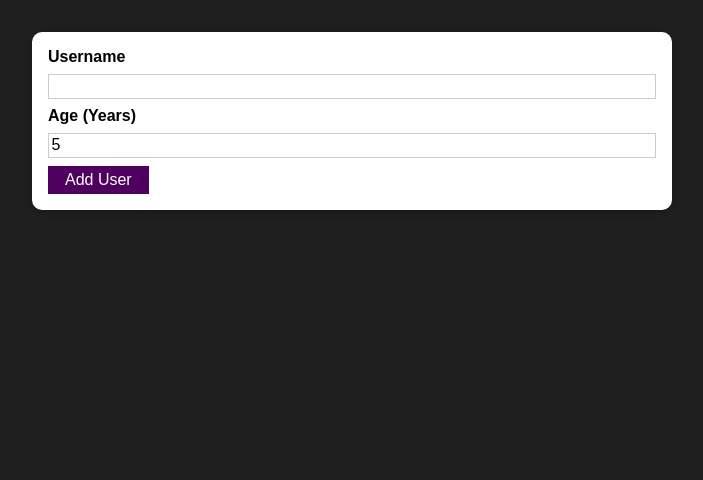
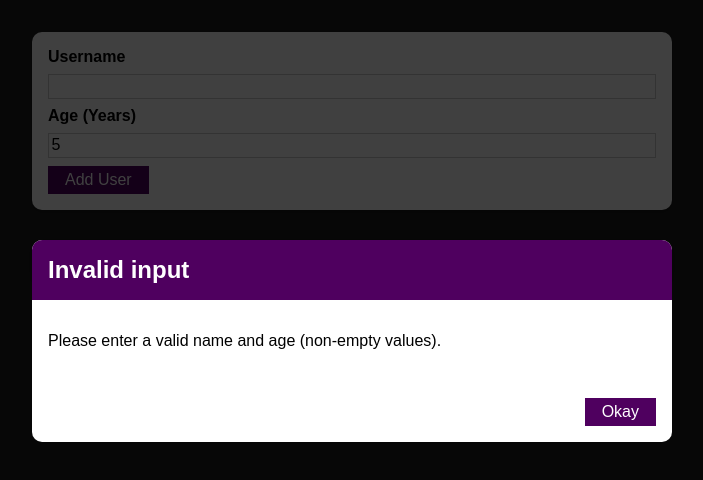
Before and after one commit to Voodoo30fps/tutorial-react-complete-guide-3, a React (Create React App) app: page / in a window 1280 px wide. Both pictures are taken after typing "5" into the empty fields and a click on the button "Add User". Shown: the top 480 px of the page, without its empty margins (288-991 px from the left). Built offline with nearby package versions, Linux system fonts and the light colour scheme.

Commit message:
sent the data to the list, added error modal with close on backdrop/button

```diff
--- a/src/App.js
+++ b/src/App.js
@@ -1,10 +1,25 @@
 import React from 'react';
+import { useState } from 'react';
+
 import AddUser from './components/Users/AddUser';
+import UsersList from './components/Users/UsersList';
 
 function App() {
+    const [usersList, setUsersList] = useState([]);
+
+    const addUsersHandler = (uName, uAge) => {
+        setUsersList((prevUsersList) => {
+            return [
+                ...prevUsersList,
+                { name: uName, age: uAge, id: Math.random().toString() },
+            ];
+        });
+    };
+
     return (
         <div>
-            <AddUser />
+            <AddUser onAddUser={addUsersHandler} />
+            <UsersList users={usersList} />
         </div>
     );
 }
--- /dev/null
+++ b/src/components/UI/ErrorModal.js
@@ -0,0 +1,28 @@
+import React from 'react';
+import { Fragment } from 'react';
+
+import Card from './Card';
+import Button from './Button';
+
+import classes from './ErrorModal.module.css';
+
+const ErrorModal = (props) => {
+    return (
+        <Fragment>
+            <div className={classes.backdrop} onClick={props.onConfirm}></div>
+            <Card className={classes.modal}>
+                <header className={classes.header}>
+                    <h2>{props.title}</h2>
+                </header>
+                <div className={classes.content}>
+                    <p>{props.message}</p>
+                </div>
+                <footer className={classes.actions}>
+                    <Button onClick={props.onConfirm}>Okay</Button>
+                </footer>
+            </Card>
+        </Fragment>
+    );
+};
+
+export default ErrorModal;
--- /dev/null
+++ b/src/components/UI/ErrorModal.module.css
@@ -0,0 +1,45 @@
+.backdrop {
+    position: fixed;
+    top: 0;
+    left: 0;
+    width: 100%;
+    height: 100vh;
+    z-index: 10;
+    background: rgba(0, 0, 0, 0.75);
+}
+
+.modal {
+    position: fixed;
+    top: 30vh;
+    left: 10%;
+    width: 80%;
+    z-index: 100;
+    overflow: hidden;
+}
+
+.header {
+    background: #4f005f;
+    padding: 1rem;
+}
+
+.header h2 {
+    margin: 0;
+    color: white;
+}
+
+.content {
+    padding: 1rem;
+}
+
+.actions {
+    padding: 1rem;
+    display: flex;
+    justify-content: flex-end;
+}
+
+@media (min-width: 768px) {
+    .modal {
+        left: calc(50% - 20rem);
+        width: 40rem;
+    }
+}
--- a/src/components/Users/AddUser.js
+++ b/src/components/Users/AddUser.js
@@ -1,14 +1,17 @@
 import React from 'react';
 import { useState } from 'react';
+import { Fragment } from 'react';
 
 import Card from '../UI/Card';
 import Button from '../UI/Button';
+import ErrorModal from '../UI/ErrorModal';
 
 import classes from './AddUser.module.css';
 
 const AddUser = (props) => {
     const [enteredUsername, setEnteredUsername] = useState(' ');
     const [enteredAge, setEnteredAge] = useState(' ');
+    const [error, setError] = useState();
 
     const addUserHandler = (event) => {
         event.preventDefault();
@@ -18,11 +21,22 @@
             enteredUsername.trim().length === 0 ||
             enteredAge.trim().length === 0
         ) {
+            setError({
+                title: 'Invalid input',
+                message:
+                    'Please enter a valid name and age (non-empty values).',
+            });
             return;
         }
         if (+enteredAge < 1) {
+            setError({
+                title: 'Invalid age',
+                message: 'Please enter a valid age (> 0)',
+            });
             return;
         }
+
+        props.onAddUser(enteredUsername, enteredAge);
 
         // values reset on submit
         setEnteredUsername('');
@@ -37,7 +51,19 @@
         setEnteredAge(event.target.value);
     };
 
+    const errorHandler = () => {
+        setError(null);
+    };
+
     return (
+        <Fragment>
+            {error && (
+                <ErrorModal
+                    title={error.title}
+                    message={error.message}
+                    onConfirm={errorHandler}
+                ></ErrorModal>
+            )}
             <Card className={classes.input}>
                 <form onSubmit={addUserHandler}>
                     <label htmlFor='username'>Username</label>
@@ -58,6 +84,7 @@
                     <Button type={'submit'}>Add User</Button>
                 </form>
             </Card>
+        </Fragment>
     );
 };
 
--- /dev/null
+++ b/src/components/Users/UsersList.js
@@ -0,0 +1,21 @@
+import React from 'react';
+
+import Card from '../UI/Card';
+
+import classes from './UsersList.module.css';
+
+const UsersList = (props) => {
+    return (
+        <Card className={classes.users}>
+            <ul>
+                {props.users.map((user) => (
+                    <li key={user.id}>
+                        {user.name} ({user.age} years old)
+                    </li>
+                ))}
+            </ul>
+        </Card>
+    );
+};
+
+export default UsersList;
--- /dev/null
+++ b/src/components/Users/UsersList.module.css
@@ -0,0 +1,16 @@
+.users {
+    margin: 2rem auto;
+    width: 90%;
+    max-width: 40rem;
+}
+
+.users ul {
+    list-style: none;
+    padding: 1rem;
+}
+
+.users li {
+    border: 1px solid #ccc;
+    margin: 0.5rem 0;
+    padding: 0.5rem;
+}
```
Lines whose indentation alone changed are shown as unchanged.
